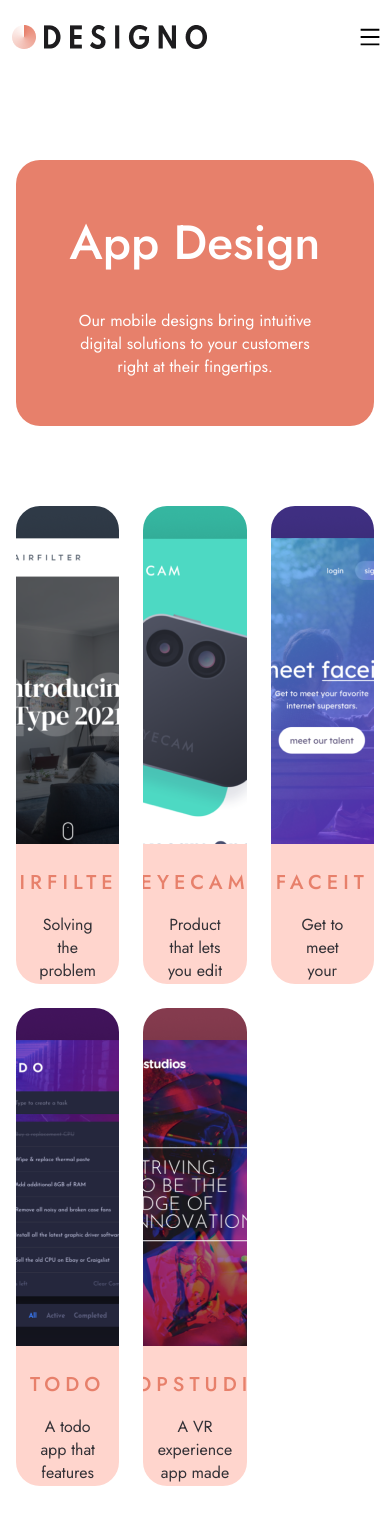
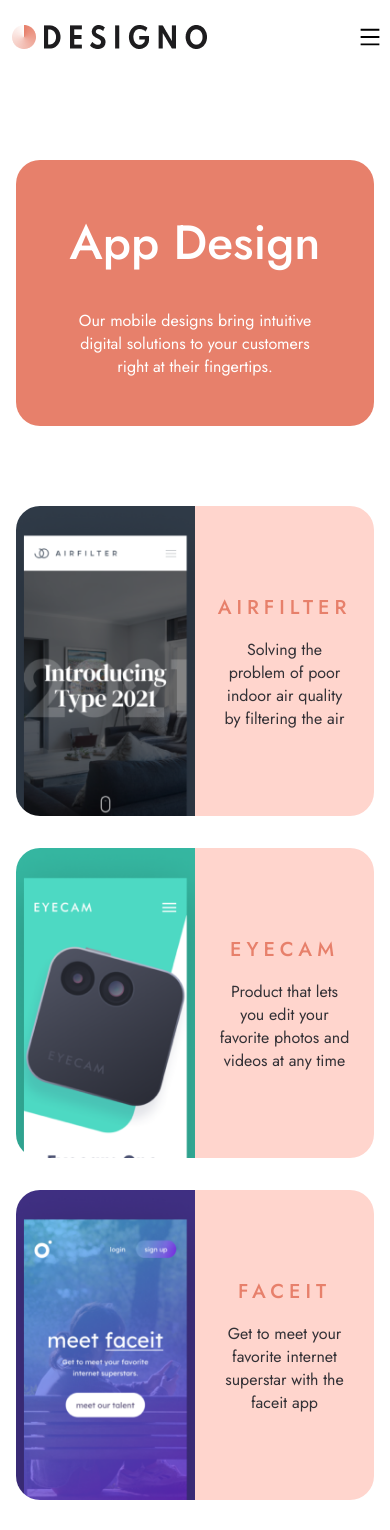
Before and after one commit to DanyloOhurtsov/Designo, a React (Create React App) app: page /catalog/appDesign in a window 390 px wide. Shown: the top 1530 px of the page. Built offline with nearby package versions, Linux system fonts and the light colour scheme; the HTML template or start-up script is replaced by a standard one.

Commit message:
CatalogPage | Tablet
Changes:
- add styles for tablet view of CatalogPage

```diff
--- a/src/pages/CatalogPage/catalogPage.module.scss
+++ b/src/pages/CatalogPage/catalogPage.module.scss
@@ -76,3 +76,32 @@
         }
     }
 }
+
+// TABLET 840 px
+@media screen and (max-width: 840px) {
+    .catalogPage {
+        .cardsSections {
+            flex-wrap: nowrap;
+            flex-direction: column;
+            gap: 32px;
+            .cardCatalog {
+                width: 100%;
+                height: 310px;
+                flex-direction: row;
+                .imageCard {
+                    width: 50%;
+                    height: 100%;
+                    img {
+                        width: 100%;
+                        object-fit: cover;
+                    }
+                }
+                .textCard {
+                    width: 50%;
+                    height: 100%;
+                    justify-content: center;
+                }
+            }
+        }
+    }
+}
```
